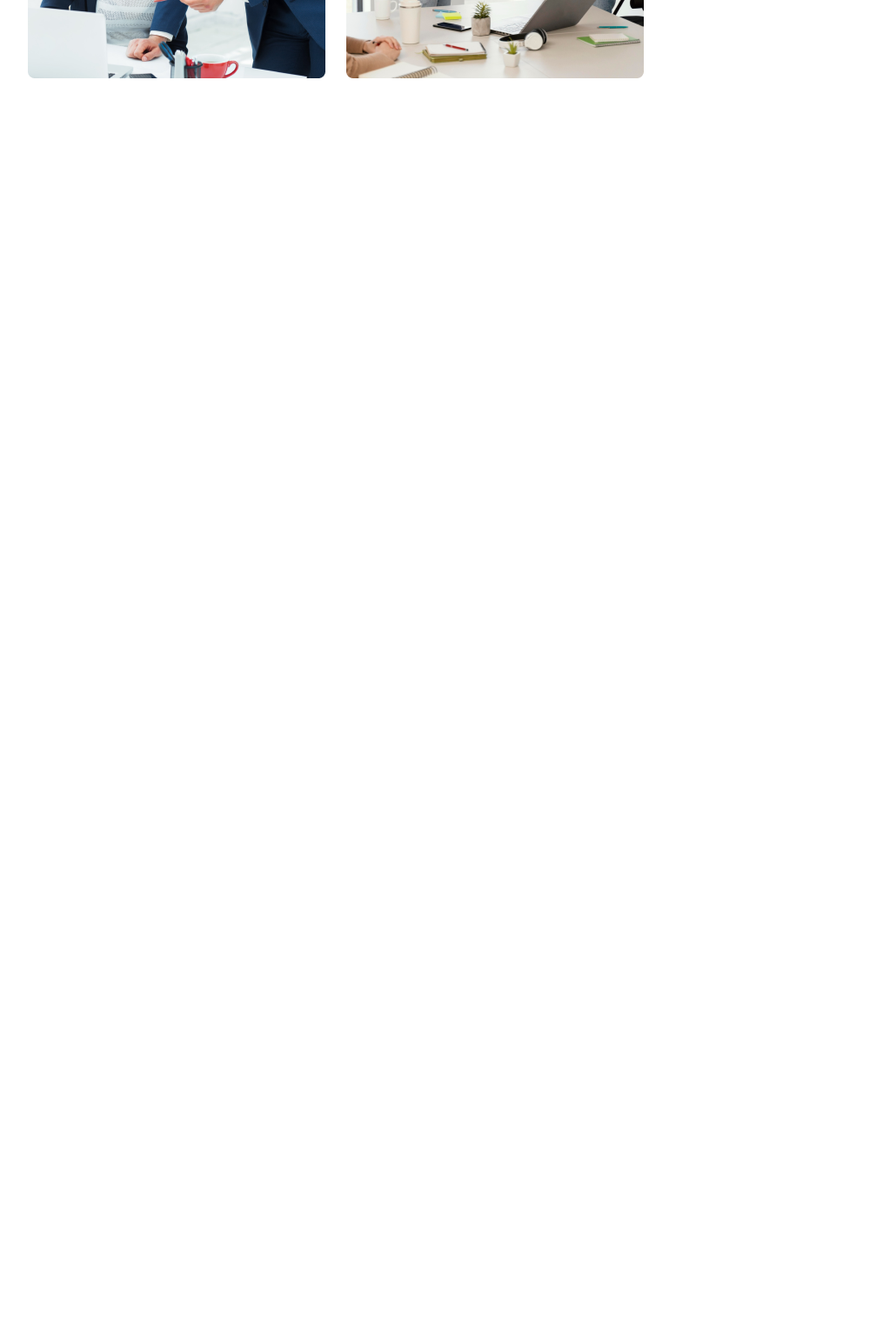
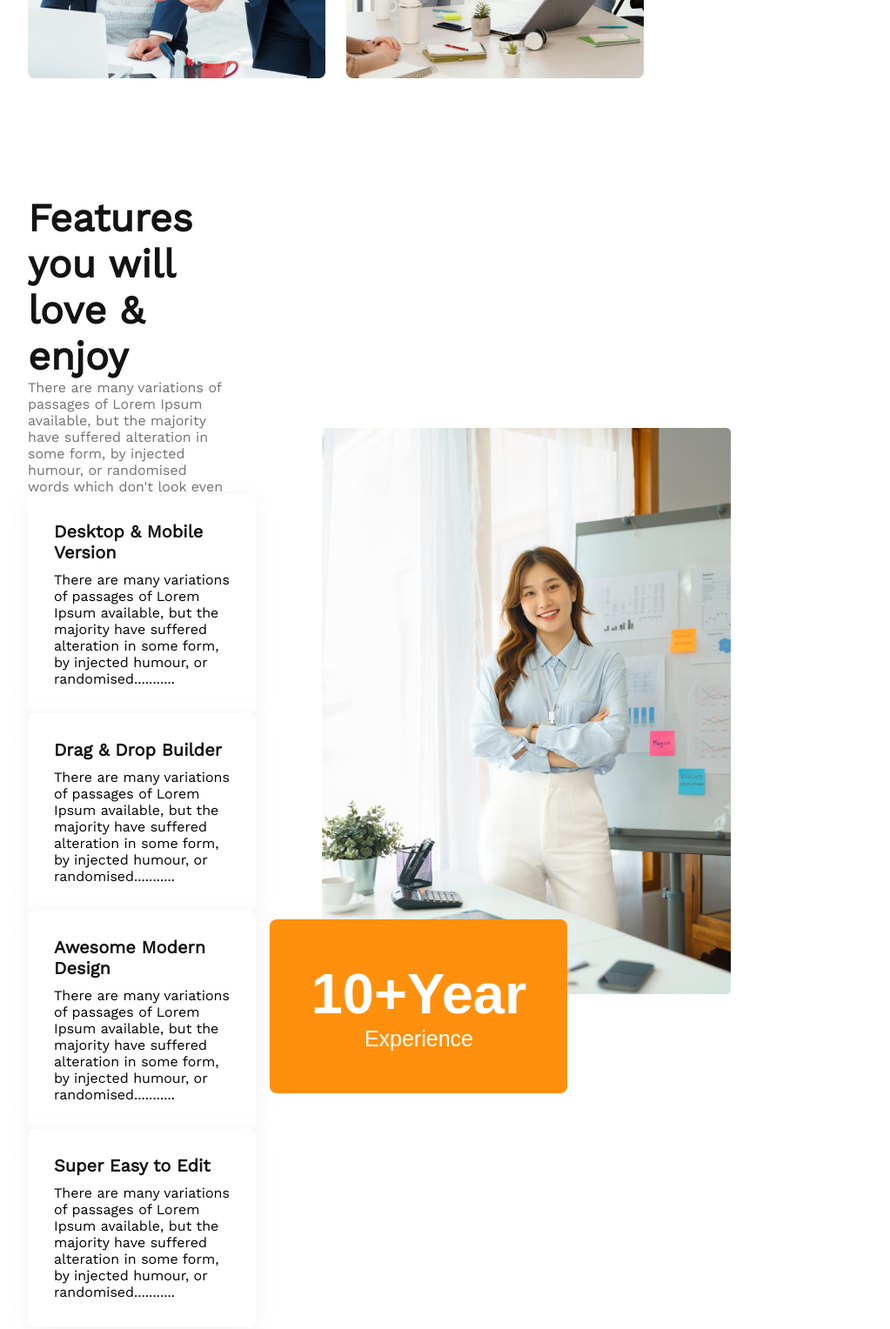
Before and after one commit to badhon11/assignment-two-ph, a plain HTML site: page index.html in a window 1280 px wide. Shown: the part 1709-3237 px from the top of the page at 87% size, without its empty margins (208-1231 px from the left). Before the commit the page ends 1883 px from the top, so only its background shows below. Drawn offline with nearby package versions, Linux system fonts and the light colour scheme.

Commit message:
feature done

```diff
--- a/index.html
+++ b/index.html
@@ -59,6 +59,46 @@
                 <button class="primary-btn">Explore More</button>
             </div>
         </section>
+
+        <section class="features">
+            <div class="feature-details">
+                <div class="feature-head">
+                    <h3 class="section-name">Features you will love & enjoy</h3>
+                </div>
+                <p class="descriptive-text">
+                    There are many variations of passages of Lorem Ipsum available, but the majority have suffered
+                    alteration in some form, by injected humour, or randomised words which don't look even
+                </p>
+                <div class="feature-set">
+                    <h4 class="feature-name">Desktop & Mobile Version</h4>
+                    <p>There are many variations of passages of Lorem Ipsum available, but the majority have suffered
+                        alteration in some form, by injected humour, or randomised...........</p>
+                </div>
+                <div class="feature-set">
+                    <h4 class="feature-name">Drag & Drop Builder</h4>
+                    <p>There are many variations of passages of Lorem Ipsum available, but the majority have suffered
+                        alteration in some form, by injected humour, or randomised...........</p>
+                </div>
+                <div class="feature-set">
+                    <h4 class="feature-name">Awesome Modern Design</h4>
+                    <p>There are many variations of passages of Lorem Ipsum available, but the majority have suffered
+                        alteration in some form, by injected humour, or randomised...........</p>
+                </div>
+                <div class="feature-set">
+                    <h4 class="feature-name">Super Easy to Edit</h4>
+                    <p>There are many variations of passages of Lorem Ipsum available, but the majority have suffered
+                        alteration in some form, by injected humour, or randomised...........</p>
+                </div>
+            </div>
+
+            <div class="feature-img">
+                <img src="images/architect.png" alt="">
+                <button class="experience-btn">
+                    <span class="year">10+Year</span>
+                    <span class="experience">Experience</span>
+                </button>
+            </div>
+        </section>
     </main>
 
     <footer>
--- a/styles/style.css
+++ b/styles/style.css
@@ -96,6 +96,8 @@ main {
     display: flex;
     align-items: center;
     gap: 72px;
+    width: 90%;
+    margin-bottom: 130px;
 }
 
 .quick-title {
@@ -106,6 +108,60 @@ main {
     display: grid;
     grid-template-columns: repeat(2, 1fr);
     gap: 24px;
+}
+
+/* --- feature --- */
+.features {
+    display: flex;
+    width: 100%;
+    justify-content: space-between;
+    align-items: center;
+    gap: 54px;
+}
+
+.feature-details {
+    width: 60%;
+    /* background-color: #FF900E; */
+}
+
+.feature-set {
+    width: 90%;
+    background-color: #FFFFFF;
+    padding: 30px;
+    box-shadow: 0px 4px 30px rgba(0, 0, 0, 0.06);
+    border-radius: 8px;
+}
+
+.feature-name {
+    font-weight: 600;
+    font-size: 20px;
+    color: #131313;
+    margin-bottom: 10px;
+}
+
+.feature-img img {
+    width: 90%;
+    padding-left: 60px;
+}
+
+.experience-btn {
+    background: #FF900E;
+    border-radius: 8px;
+    width: 342px;
+    height: 200px;
+    border: none;
+    margin-top: -90px;
+    color: #FFFFFF;
+}
+
+.year {
+    font-weight: 700;
+    font-size: 65px;
+}
+
+.experience {
+    font-weight: 500;
+    font-size: 25px;
 }
 
 /* ------------------------------------
@@ -176,4 +232,22 @@ main {
     .team-img img {
         width: 100%;
     }
+
+    /* --- features --- */
+    .features {
+        flex-direction: column;
+    }
+
+    .experience-btn {
+        width: calc(342px/2);
+        height: 100px;
+    }
+
+    .year {
+        font-size: calc(65px/2);
+    }
+
+    .experience {
+        font-size: calc(25px/2);
+    }
 }
```
